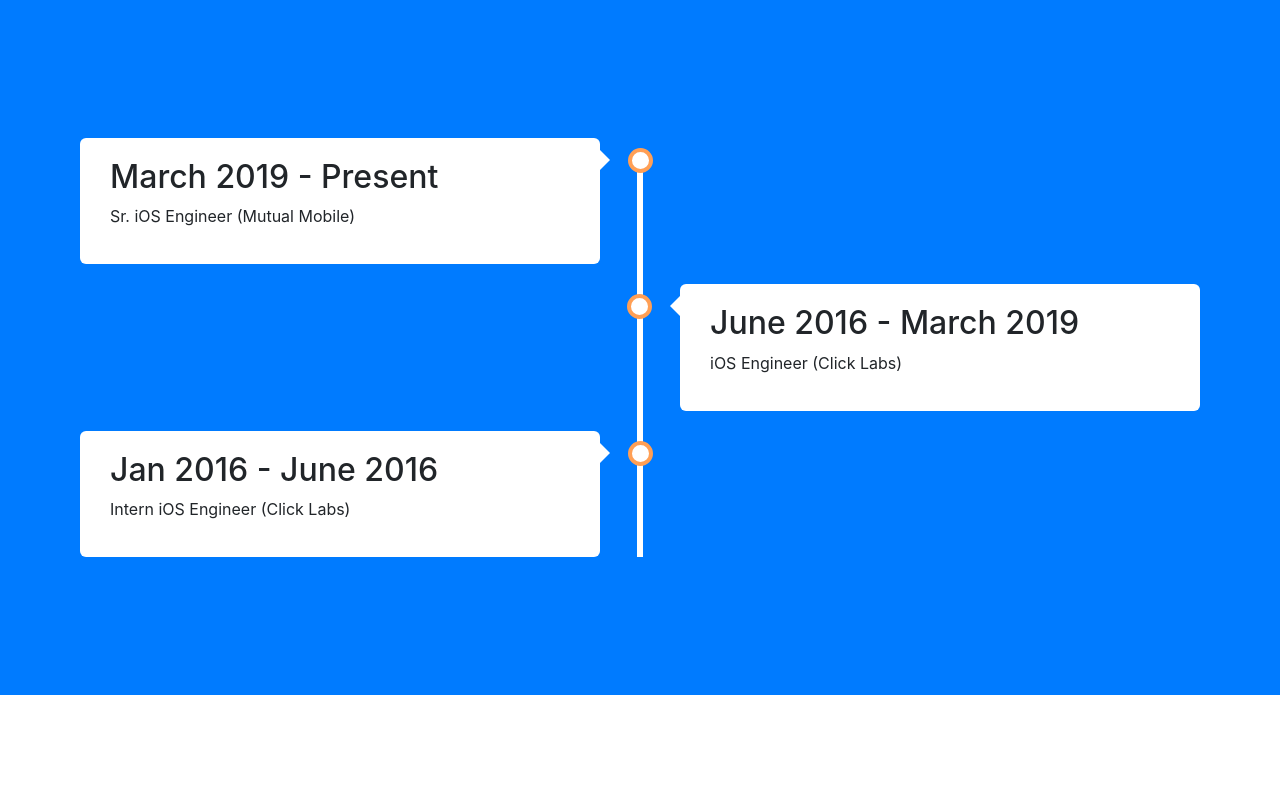
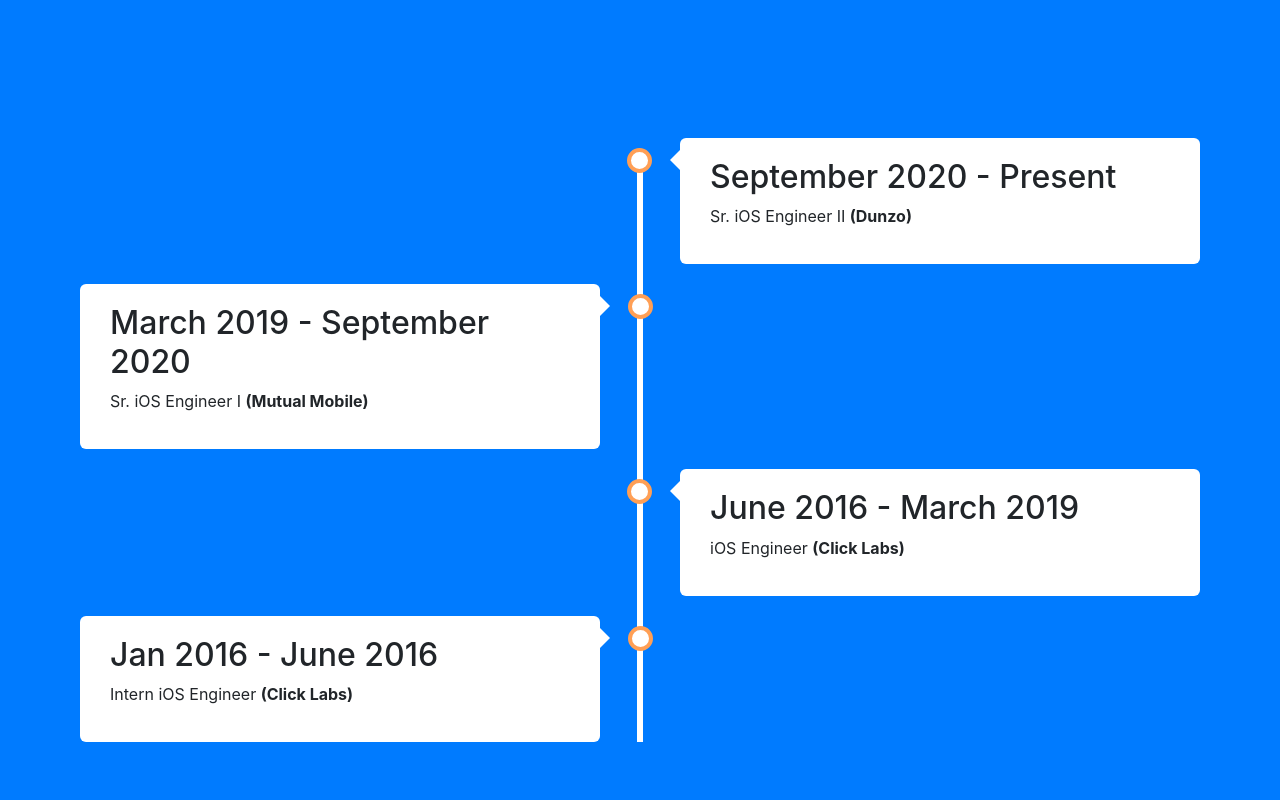
Before and after one commit to ankush-bhatia/ankush-bhatia.github.io, a website with bundled scripts: page index.html in a window 1280 px wide. Shown: the part 2380-3180 px from the top of the page. Built offline with nearby package versions, Linux system fonts and the light colour scheme.

Commit message:
Added dunzo as a new entry to the timeline module.

```diff
--- a/index.html
+++ b/index.html
@@ -236,22 +236,28 @@
 
     <section id="timeline" class="bg-primary">
       <div class="timeline">
+        <div class="container right">
+          <div class="content">
+            <h2>September 2020 - Present</h2>
+            <p>Sr. iOS Engineer &#8545 <b>(Dunzo)</b></p>
+          </div>
+        </div>
         <div class="container left">
           <div class="content">
-            <h2>March 2019 - Present</h2>
-            <p>Sr. iOS Engineer (Mutual Mobile)</p>
+            <h2>March 2019 - September 2020</h2>
+            <p>Sr. iOS Engineer &#8544 <b>(Mutual Mobile)</b></p>
           </div>
         </div>
         <div class="container right">
           <div class="content">
             <h2 >June 2016 - March 2019</h2>
-            <p >iOS Engineer (Click Labs)</p>
+            <p >iOS Engineer <b>(Click Labs)</b></p>
           </div>
         </div>
         <div class="container left">
           <div class="content">
             <h2>Jan 2016 - June 2016</h2>
-            <p>Intern iOS Engineer (Click Labs)</p>
+            <p>Intern iOS Engineer <b>(Click Labs)</b></p>
           </div>
         </div>
       </div>
```
